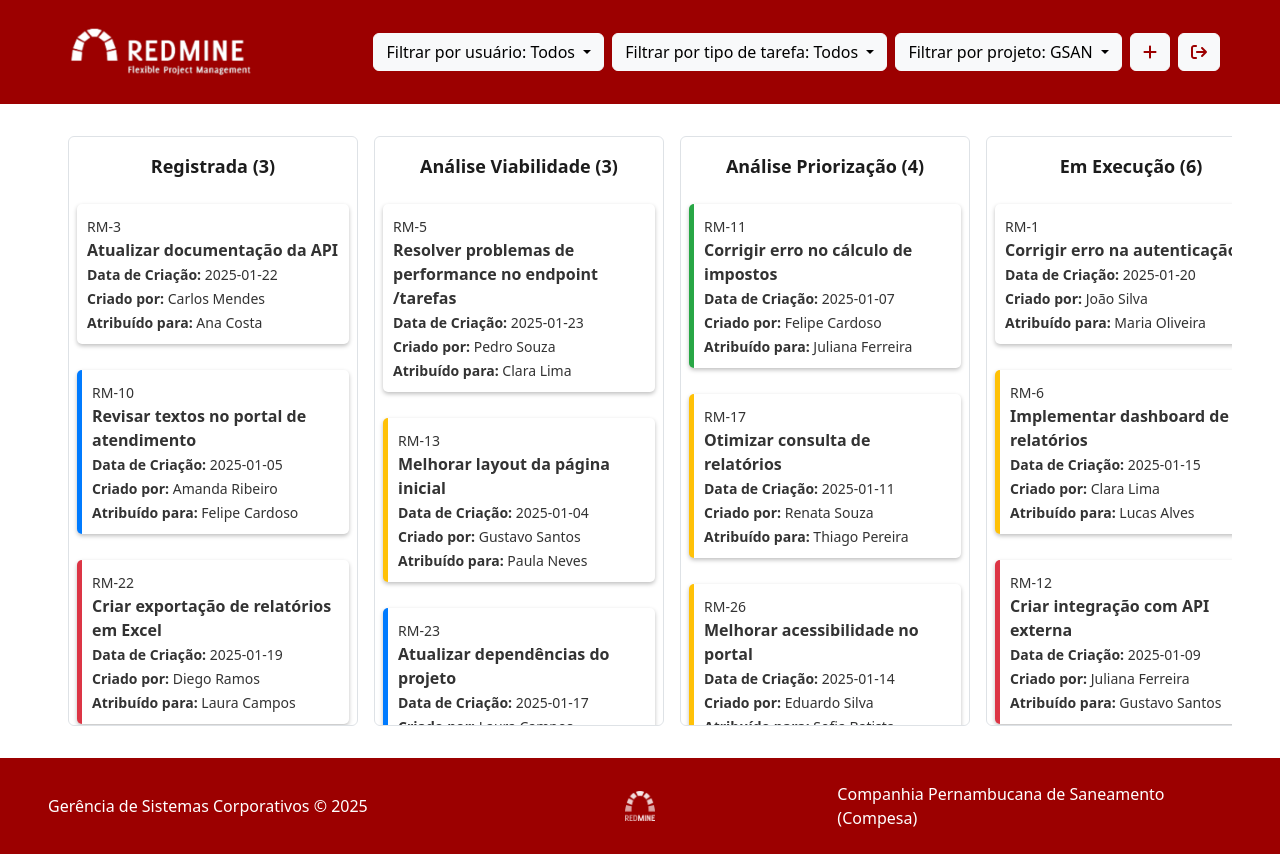
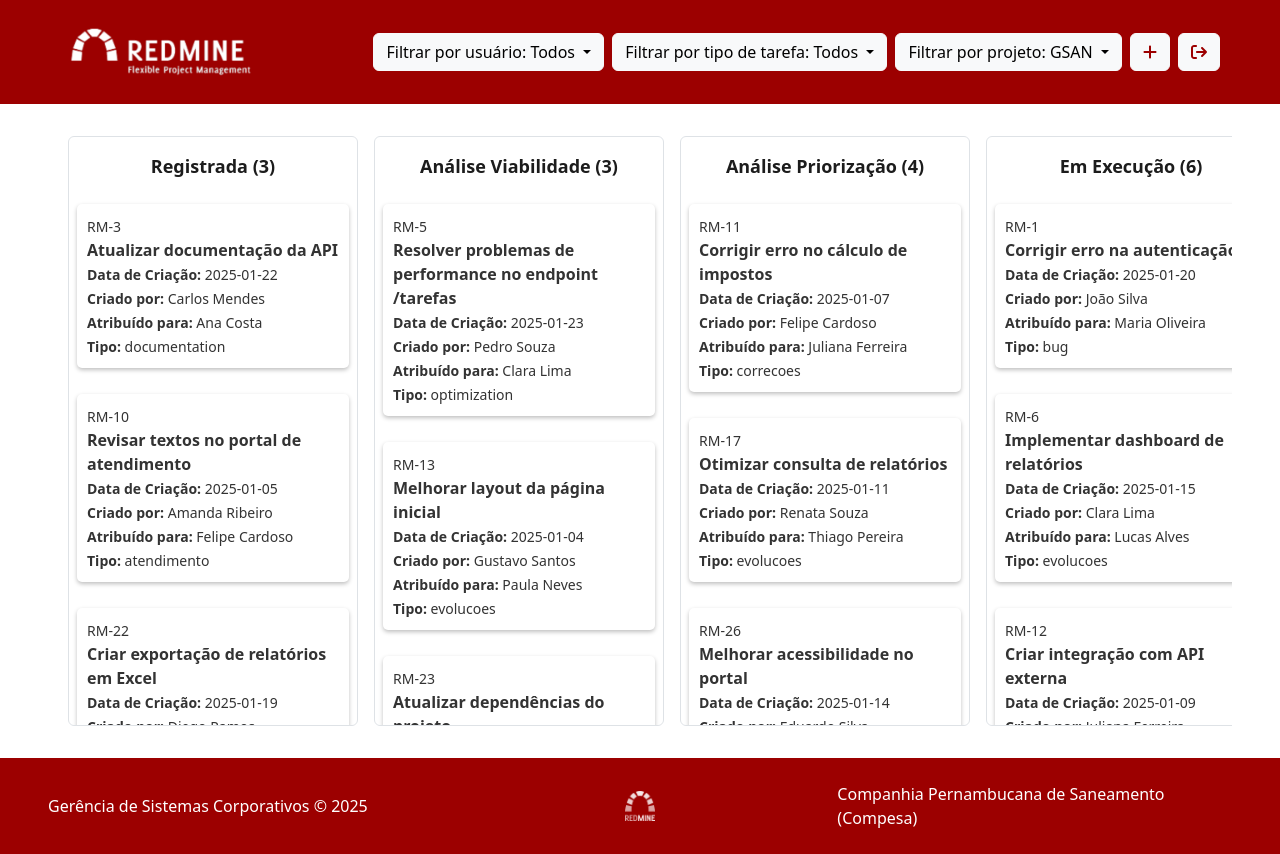
Before and after one commit to alexandresjunior/kanban-ts, an Angular app: page /home in a window 1280 px wide. Built offline with nearby package versions, Linux system fonts and the light colour scheme; data requests are answered from the project's data file.

Commit message:
Integração com backend e ajustes relacionados

```diff
--- a/src/app/componentes/cabecalho/cabecalho.component.html
+++ b/src/app/componentes/cabecalho/cabecalho.component.html
@@ -38,19 +38,10 @@
           <li>
             <a class="dropdown-item" role="button" (click)="atualizarTipoSelecionado('Todos')">Todos</a>
           </li>
-          <li>
-            <a class="dropdown-item" role="button" (click)="atualizarTipoSelecionado('atendimento')">Atendimento</a>
-          </li>
-          <li>
-            <a class="dropdown-item" role="button" (click)="atualizarTipoSelecionado('correcoes')">Correções</a>
-          </li>
-          <li>
-            <a class="dropdown-item" role="button" (click)="atualizarTipoSelecionado('evolucoes')">Evoluções e Novos
-              Projetos</a>
-          </li>
-          <li>
-            <a class="dropdown-item" role="button"
-              (click)="atualizarTipoSelecionado('desenvolvimento')">Desenvolvimento</a>
+          <li *ngFor="let tipoTarefa of tiposTarefa">
+            <a class="dropdown-item" role="button" (click)="atualizarTipoSelecionado(tipoTarefa)">
+              {{ tipoTarefa }}
+            </a>
           </li>
         </ul>
       </div>
--- a/src/app/componentes/cabecalho/cabecalho.component.ts
+++ b/src/app/componentes/cabecalho/cabecalho.component.ts
@@ -15,15 +15,18 @@ export class CabecalhoComponent {
   faPlus = faPlus;
   faSignOut = faSignOut;
   usuarios: string[] = [];
+  tiposTarefa: string[] = [];
   usuarioSelecionado: string = "Todos";
   tipoTarefaSelecionado: string = "Todos";
   projetoSelecionado: string = "GSAN";
+
   @Output() selecaoUsuario = new EventEmitter<string>();
   @Output() selecaoTipoTarefa = new EventEmitter<string>();
 
   constructor(private router: Router, private tarefasService: TarefasService) { }
 
   ngOnInit(): void {
+    this.carregarTiposTarefa();
     this.carregarUsuarios();
   }
 
@@ -48,4 +51,11 @@ export class CabecalhoComponent {
       this.usuarios = usuarios;
     });
   }
+
+  carregarTiposTarefa(): void {
+    this.tarefasService.listarTiposTarefa().subscribe((tiposTarefa) => {
+      this.tiposTarefa = tiposTarefa;
+    });
+  }
+
 }
--- a/src/app/componentes/cartao/cartao.component.html
+++ b/src/app/componentes/cartao/cartao.component.html
@@ -1,4 +1,4 @@
-<div class="kanban-card {{ tipo }} text-start">
+<div class="kanban-card {{ getTipoClasse() }} text-start">
   <a href="http://redmine.compesa.com.br/issues/{{ id }}" target="_blank">
     <p class="mb-0">
       <small>RM-{{ id }}</small>
@@ -13,5 +13,8 @@
     <p class="mb-0">
       <small><strong>Atribuído para: </strong>{{ responsavel }}</small>
     </p>
+    <p class="mb-0">
+      <small><strong>Tipo: </strong>{{ tipo }}</small>
+    </p>
   </a>
 </div>
--- a/src/app/componentes/cartao/cartao.component.ts
+++ b/src/app/componentes/cartao/cartao.component.ts
@@ -13,4 +13,19 @@ export class CartaoComponent {
   @Input() autor: string = "";
   @Input() tipo: string = "";
   @Input() responsavel: string = "";
+
+  getTipoClasse(): string {
+    switch (this.tipo) {
+      case 'Atendimento':
+        return 'atendimento';
+      case 'Correções':
+        return 'correcoes';
+      case 'Evoluções e Novos Projetos':
+        return 'evolucoes';
+      case 'Desenvolvimento':
+        return 'desenvolvimento';
+      default:
+        return '';
+    }
+  }
 }
--- a/src/app/services/tarefas.service.ts
+++ b/src/app/services/tarefas.service.ts
@@ -8,7 +8,7 @@ import { map, Observable } from 'rxjs';
 })
 export class TarefasService {
 
-  private readonly API_URL = 'http://localhost:5001/tarefas';
+  private readonly API_URL = 'http://localhost:5000/tarefas';
 
   constructor(private http: HttpClient) { }
 
@@ -25,4 +25,13 @@ export class TarefasService {
     );
   }
 
+  listarTiposTarefa(): Observable<string[]> {
+    return this.listarTarefas().pipe(
+      map((tarefas) => {
+        const tiposTarefa = tarefas.map((tarefa) => tarefa.type);
+        return [...new Set(tiposTarefa)];
+      })
+    );
+  }
+
 }
```
